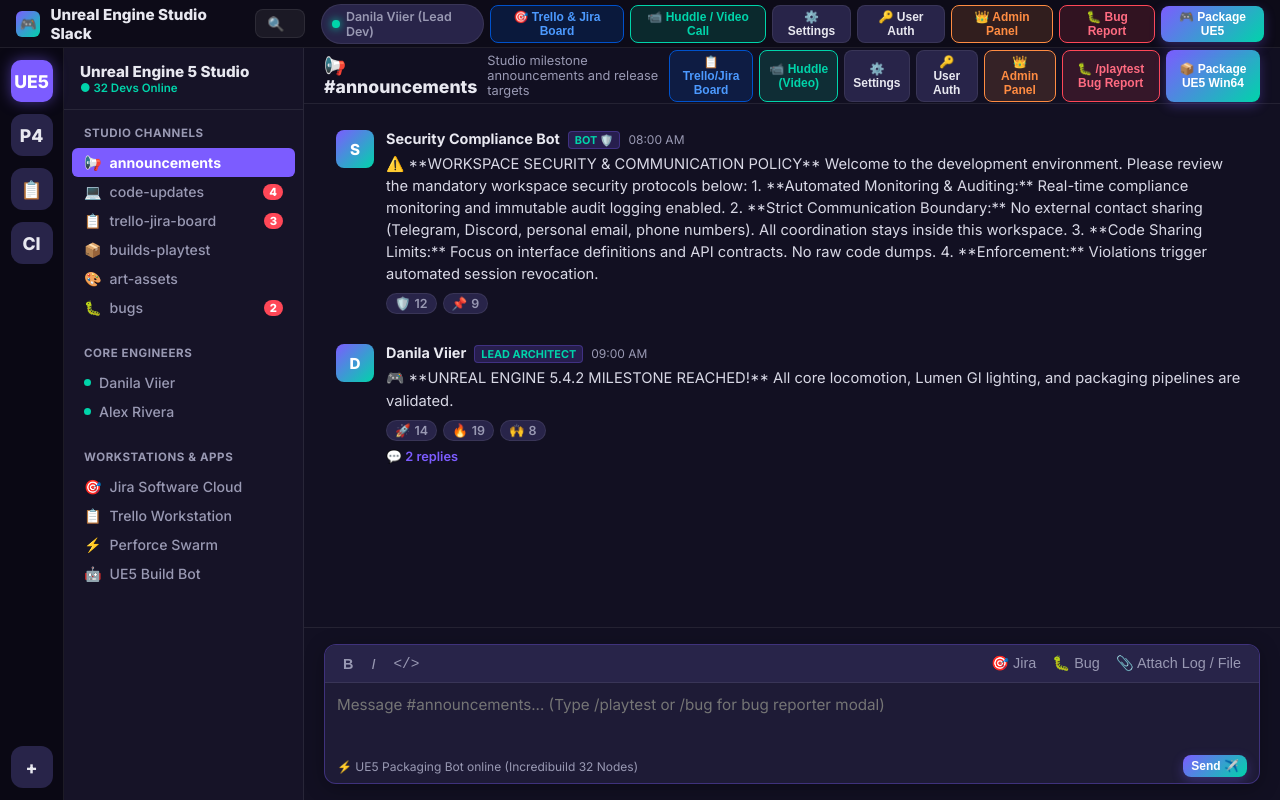
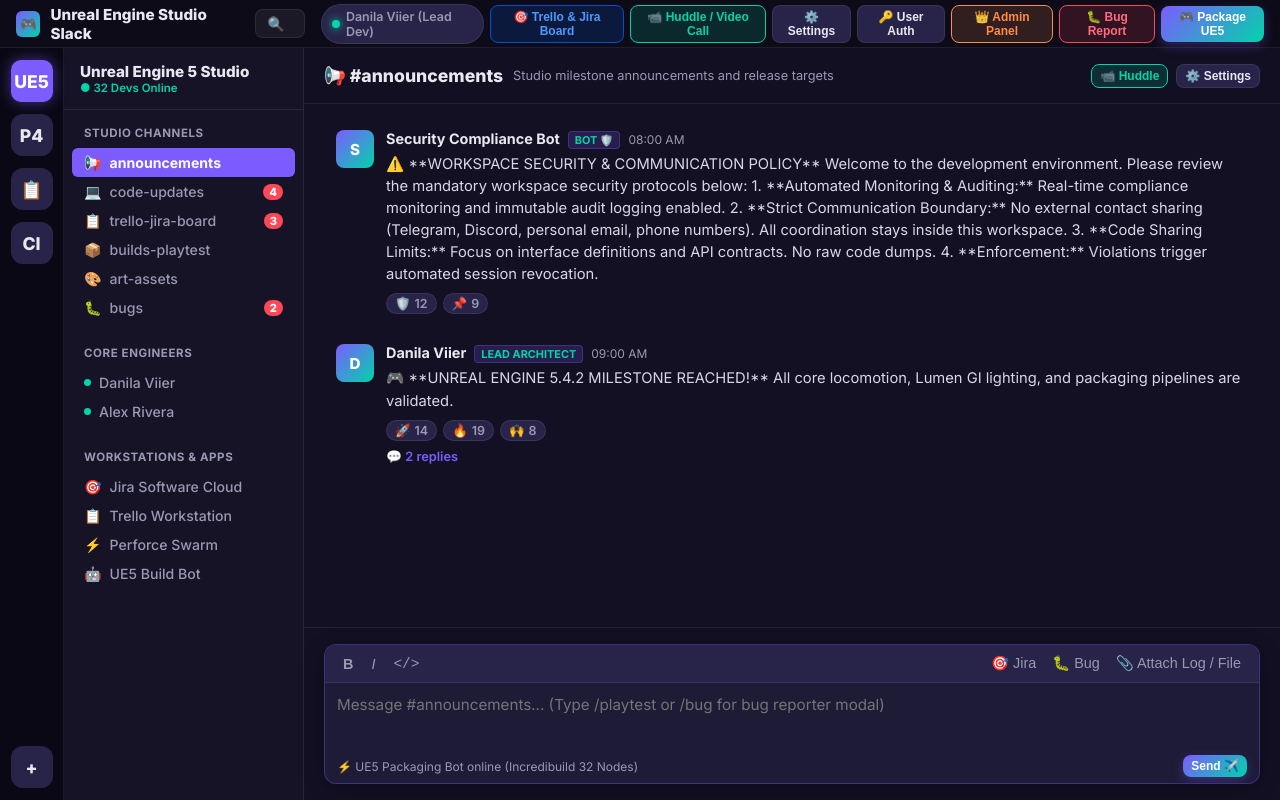
Before and after one commit to TrillionaireViier/slack_clone, a website: page index.html in a window 1280 px wide. Drawn offline with Linux system fonts and the light colour scheme.

Commit message:
Remove duplicate header action buttons from chat view

```diff
--- a/index.html
+++ b/index.html
@@ -1038,14 +1038,9 @@
           <h3 id="currentChannelName">📢 #announcements</h3>
           <p id="currentChannelDesc">Studio milestone announcements and release targets</p>
         </div>
-        <div style="display: flex; gap: 6px;">
-          <button class="btn btn-jira btn-sm" onclick="openWorkstationModal()">📋 Trello/Jira Board</button>
-          <button class="btn btn-video btn-sm" onclick="startVideoHuddle()">📹 Huddle (Video)</button>
+        <div style="display: flex; gap: 8px; align-items: center;">
+          <button class="btn btn-video btn-sm" onclick="startVideoHuddle()">📹 Huddle</button>
           <button class="btn btn-sm" onclick="openSettingsModal()">⚙️ Settings</button>
-          <button class="btn btn-sm" onclick="openUserAuthModal()">🔑 User Auth</button>
-          <button class="btn btn-admin btn-sm" onclick="openAdminModal()">👑 Admin Panel</button>
-          <button class="btn btn-danger btn-sm" onclick="openPlaytestModal()">🐛 /playtest Bug Report</button>
-          <button class="btn btn-primary btn-sm" onclick="triggerUE5Build()">📦 Package UE5 Win64</button>
         </div>
       </div>
 
```
Also changed, not shown: landing.html (+2 -7 lines).
